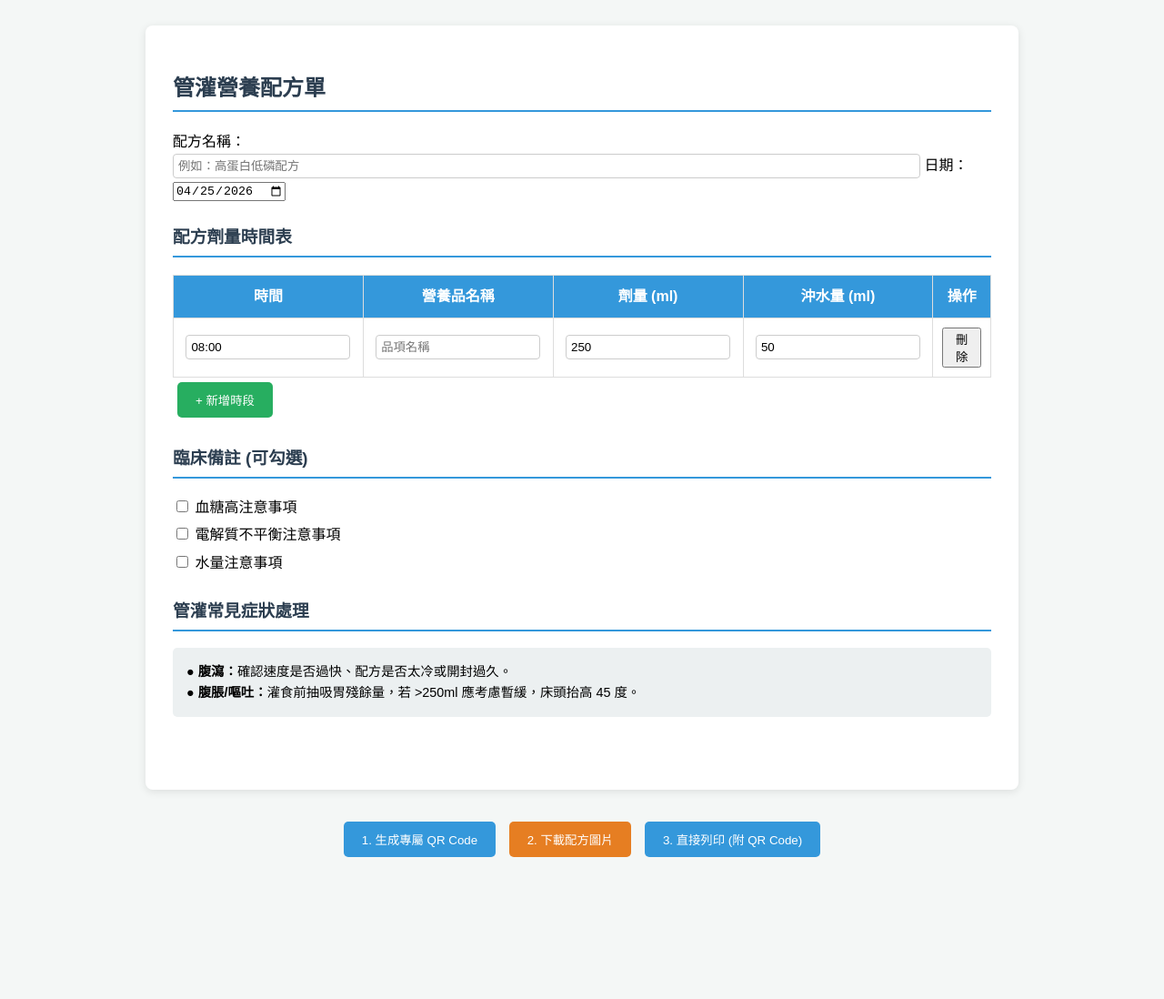
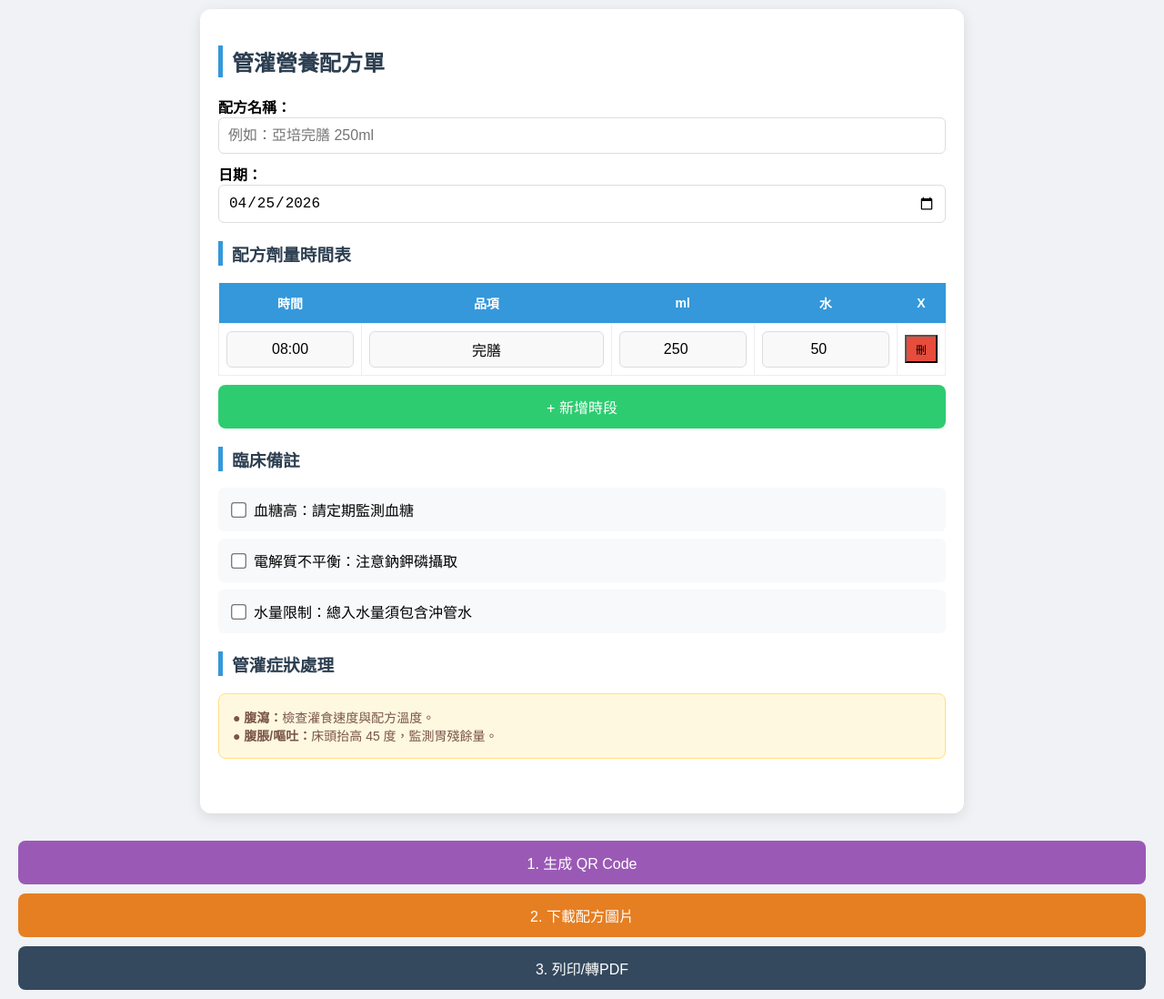
Before and after one commit to adsccxx-cpu/tube-feeding, a plain HTML site: page index.html in a window 1280 px wide. Shown: the whole page at 91% size. Before the commit the page ends 1005 px from the top, so only its background shows below. Drawn offline with nearby package versions, Linux system fonts and the light colour scheme; a script that the page names is missing.

Commit message:
Update index.html

```diff
--- a/index.html
+++ b/index.html
@@ -7,21 +7,43 @@
     <script src="https://cdnjs.cloudflare.com/ajax/libs/html2canvas/1.4.1/html2canvas.min.js"></script>
     <script src="https://cdnjs.cloudflare.com/ajax/libs/qrcodejs/1.0.0/qrcode.min.js"></script>
     <style>
-        body { font-family: "Microsoft JhengHei", sans-serif; background-color: #f4f7f6; padding: 20px; line-height: 1.6; }
-        .container { max-width: 900px; background: white; padding: 30px; border-radius: 8px; box-shadow: 0 2px 10px rgba(0,0,0,0.1); margin: auto; }
-        h2, h3 { color: #2c3e50; border-bottom: 2px solid #3498db; padding-bottom: 5px; }
-        .section { margin-bottom: 25px; }
-        table { width: 100%; border-collapse: collapse; margin-top: 10px; }
-        th, td { border: 1px solid #ddd; padding: 10px; text-align: center; }
-        th { background-color: #3498db; color: white; }
-        input[type="text"], input[type="number"], select { width: 90%; padding: 5px; border: 1px solid #ccc; border-radius: 4px; }
-        .btn { background: #3498db; color: white; padding: 10px 20px; border: none; border-radius: 5px; cursor: pointer; margin: 5px; }
-        .btn-add { background: #27ae60; }
-        .btn-download { background: #e67e22; }
-        .symptom-box { background: #ecf0f1; padding: 15px; border-radius: 5px; font-size: 0.9em; }
-        .memo-section label { display: block; margin: 5px 0; cursor: pointer; }
-        #qrcode { margin-top: 20px; display: flex; justify-content: center; }
-        @media print { .no-print { display: none; } }
+        :root { --primary-color: #3498db; --secondary-color: #2ecc71; }
+        body { font-family: "PingFang TC", "Microsoft JhengHei", sans-serif; background-color: #f0f2f5; margin: 0; padding: 10px; }
+        .container { max-width: 800px; background: white; padding: 20px; border-radius: 12px; box-shadow: 0 4px 15px rgba(0,0,0,0.1); margin: auto; }
+
+        h2, h3 { color: #2c3e50; border-left: 5px solid var(--primary-color); padding-left: 10px; margin-top: 20px; }
+
+        /* 基本資料區 */
+        .info-input { margin-bottom: 20px; display: flex; flex-wrap: wrap; gap: 10px; }
+        .info-input label { font-weight: bold; width: 100%; }
+        input[type="text"], input[type="number"], input[type="date"] {
+            padding: 10px; border: 1px solid #ddd; border-radius: 6px; font-size: 16px; width: 100%; box-sizing: border-box;
+        }
+
+        /* 表格優化：讓手機好操作 */
+        .table-container { overflow-x: auto; margin-top: 10px; }
+        table { width: 100%; border-collapse: collapse; min-width: 500px; }
+        th { background-color: var(--primary-color); color: white; padding: 12px 8px; font-size: 14px; }
+        td { border: 1px solid #eee; padding: 8px; }
+
+        /* 縮小輸入框在表格內的寬度，避免互擠 */
+        td input { text-align: center; border: none; background: #f9f9f9; padding: 8px 4px; }
+
+        .btn { border: none; border-radius: 8px; color: white; padding: 12px 20px; font-size: 16px; cursor: pointer; transition: 0.3s; width: 100%; margin-top: 10px; }
+        .btn-add { background-color: var(--secondary-color); }
+        .btn-qr { background-color: #9b59b6; }
+        .btn-img { background-color: #e67e22; }
+        .btn-del { background-color: #e74c3c; padding: 5px 10px; font-size: 12px; }
+
+        .memo-section label { display: flex; align-items: center; background: #f8f9fa; padding: 12px; margin-bottom: 8px; border-radius: 6px; cursor: pointer; }
+        .memo-section input { margin-right: 10px; transform: scale(1.3); }
+
+        .symptom-box { background: #fff8e1; border: 1px solid #ffe082; padding: 15px; border-radius: 8px; font-size: 14px; color: #795548; }
+
+        #qrcode { margin: 20px 0; text-align: center; display: flex; flex-direction: column; align-items: center; }
+
+        /* 列印調整 */
+        @media print { .no-print { display: none !important; } .container { box-shadow: none; padding: 0; } }
     </style>
 </head>
 <body>
@@ -29,102 +51,95 @@
 <div class="container" id="capture-area">
     <h2>管灌營養配方單</h2>
 
-    <div class="section">
-        <label>配方名稱：<input type="text" id="formulaName" placeholder="例如：高蛋白低磷配方"></label>
-        <label> 日期：<input type="date" id="reportDate"></label>
+    <div class="section info-input">
+        <label>配方名稱：<input type="text" id="formulaName" placeholder="例如：亞培完膳 250ml"></label>
+        <label>日期：<input type="date" id="reportDate"></label>
     </div>
 
     <div class="section">
         <h3>配方劑量時間表</h3>
+        <div class="table-container">
             <table id="scheduleTable">
                 <thead>
                     <tr>
-                    <th>時間</th>
-                    <th>營養品名稱</th>
-                    <th>劑量 (ml)</th>
-                    <th>沖水量 (ml)</th>
-                    <th class="no-print">操作</th>
+                        <th width="20%">時間</th>
+                        <th width="35%">品項</th>
+                        <th width="20%">ml</th>
+                        <th width="20%">水</th>
+                        <th width="5%" class="no-print">X</th>
                     </tr>
                 </thead>
                 <tbody>
                     <tr>
                         <td><input type="text" value="08:00"></td>
-                    <td><input type="text" placeholder="品項名稱"></td>
-                    <td><input type="number" class="dose" value="250"></td>
-                    <td><input type="number" class="water" value="50"></td>
-                    <td class="no-print"><button onclick="deleteRow(this)">刪除</button></td>
+                        <td><input type="text" value="完膳"></td>
+                        <td><input type="number" value="250"></td>
+                        <td><input type="number" value="50"></td>
+                        <td class="no-print"><button class="btn-del" onclick="deleteRow(this)">刪</button></td>
                     </tr>
                 </tbody>
             </table>
+        </div>
         <button class="btn btn-add no-print" onclick="addRow()">+ 新增時段</button>
     </div>
 
     <div class="section memo-section">
-        <h3>臨床備註 (可勾選)</h3>
-        <label><input type="checkbox" name="memo" value="血糖高注意事項：請定期監測血糖，避免額外添加含糖飲料。"> 血糖高注意事項</label>
-        <label><input type="checkbox" name="memo" value="電解質不平衡注意事項：請依生化抽血數值調整配方濃度，注意鈉鉀磷攝取。"> 電解質不平衡注意事項</label>
-        <label><input type="checkbox" name="memo" value="水量注意事項：嚴格執行限水醫囑，總入水量須包含沖管水及藥水。"> 水量注意事項</label>
+        <h3>臨床備註</h3>
+        <label><input type="checkbox"> 血糖高：請定期監測血糖</label>
+        <label><input type="checkbox"> 電解質不平衡：注意鈉鉀磷攝取</label>
+        <label><input type="checkbox"> 水量限制：總入水量須包含沖管水</label>
     </div>
 
     <div class="section">
-        <h3>管灌常見症狀處理</h3>
+        <h3>管灌症狀處理</h3>
         <div class="symptom-box">
-            <strong>● 腹瀉：</strong>確認速度是否過快、配方是否太冷或開封過久。<br>
-            <strong>● 腹脹/嘔吐：</strong>灌食前抽吸胃殘餘量，若 >250ml 應考慮暫緩，床頭抬高 45 度。
+            <b>● 腹瀉：</b>檢查灌食速度與配方溫度。<br>
+            <b>● 腹脹/嘔吐：</b>床頭抬高 45 度，監測胃殘餘量。
         </div>
     </div>
 
-    <div id="qrcode" class="section"></div>
+    <div id="qrcode"></div>
 </div>
 
-<div class="container no-print" style="text-align: center; background: none; box-shadow: none;">
-    <button class="btn" onclick="generateQRCode()">1. 生成專屬 QR Code</button>
-    <button class="btn btn-download" onclick="downloadImage()">2. 下載配方圖片</button>
-    <button class="btn" onclick="window.print()">3. 直接列印 (附 QR Code)</button>
+<div class="no-print" style="margin-top: 20px; padding: 0 10px;">
+    <button class="btn btn-qr" onclick="generateQRCode()">1. 生成 QR Code</button>
+    <button class="btn btn-img" onclick="downloadImage()">2. 下載配方圖片</button>
+    <button class="btn" style="background:#34495e" onclick="window.print()">3. 列印/轉PDF</button>
 </div>
 
 <script>
-    // 設定預設日期
     document.getElementById('reportDate').valueAsDate = new Date();
 
-    // 新增表格列
     function addRow() {
         const table = document.getElementById("scheduleTable").getElementsByTagName('tbody')[0];
         const newRow = table.insertRow();
         newRow.innerHTML = `
             <td><input type="text" value="12:00"></td>
-            <td><input type="text" placeholder="品項名稱"></td>
-            <td><input type="number" class="dose" value="250"></td>
-            <td><input type="number" class="water" value="50"></td>
-            <td class="no-print"><button onclick="deleteRow(this)">刪除</button></td>
+            <td><input type="text" placeholder="品項"></td>
+            <td><input type="number" value="250"></td>
+            <td><input type="number" value="50"></td>
+            <td class="no-print"><button class="btn-del" onclick="deleteRow(this)">刪</button></td>
         `;
     }
 
-    function deleteRow(btn) {
-        const row = btn.parentNode.parentNode;
-        row.parentNode.removeChild(row);
+    function deleteRow(btn) { btn.parentNode.parentNode.remove(); }
+
+    function generateQRCode() {
+        const qrContainer = document.getElementById("qrcode");
+        qrContainer.innerHTML = "<p style='font-size:12px; color:#666;'>掃描查看線上版</p>";
+        new QRCode(qrContainer, {
+            text: window.location.href, // 掃碼後會連回到你的網頁網址
+            width: 120,
+            height: 120
+        });
     }
 
-    // 生成 QR Code (這裡示範將配方名稱編碼進去，實務上可放網址)
-    function generateQRCode() {
-        const qrContainer = document.getElementById("qrcode");
-        qrContainer.innerHTML = "";
-        const formula = document.getElementById("formulaName").value || "營養配方";
-        new QRCode(qrContainer, {
-            text: "Formula: " + formula,
-            width: 100,
-            height: 100
-        });
-        alert("QR Code 已生成，可直接列印或截圖");
-    }
-
-    // 截圖下載功能
     function downloadImage() {
         const captureArea = document.getElementById('capture-area');
-        html2canvas(captureArea).then(canvas => {
+        html2canvas(captureArea, { scale: 2 }).then(canvas => {
             const link = document.createElement('a');
             link.download = '管灌配方單.png';
-            link.href = canvas.toDataURL();
+            link.href = canvas.toDataURL("image/png");
             link.click();
         });
     }
```
Lines whose indentation alone changed are shown as unchanged.
